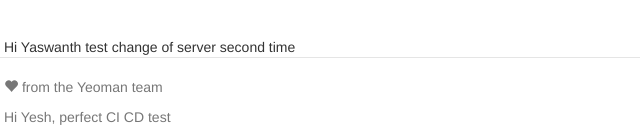
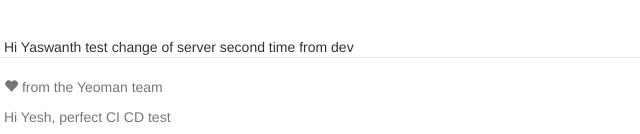
Before and after one commit to yvadugu-insight/sample, a website: page app/index.html in a window 1280 px wide. Shown: the part 773-907 px from the top of the page, 286-926 px from the left. Drawn offline with nearby package versions, Linux system fonts and the light colour scheme; some packages are replaced by stand-ins of ours; files that its build step writes are made by us from their sources; files whose address does not match are found by name.

Commit message:
Update index.html

```diff
--- a/app/index.html
+++ b/app/index.html
@@ -50,7 +50,7 @@
 
     <div class="container">
     <div ng-view=""></div>
-    <div>Hi Yaswanth test change of server second time</div>
+    <div>Hi Yaswanth test change of server second time from dev</div>
     </div>
 
     <div class="footer">
```
